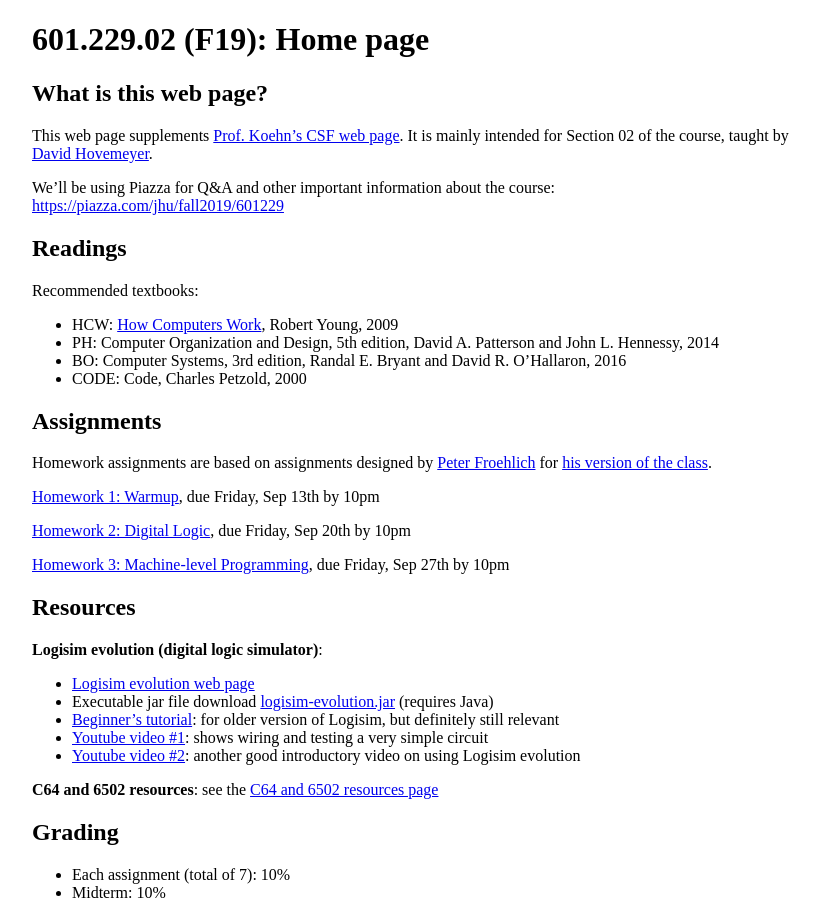
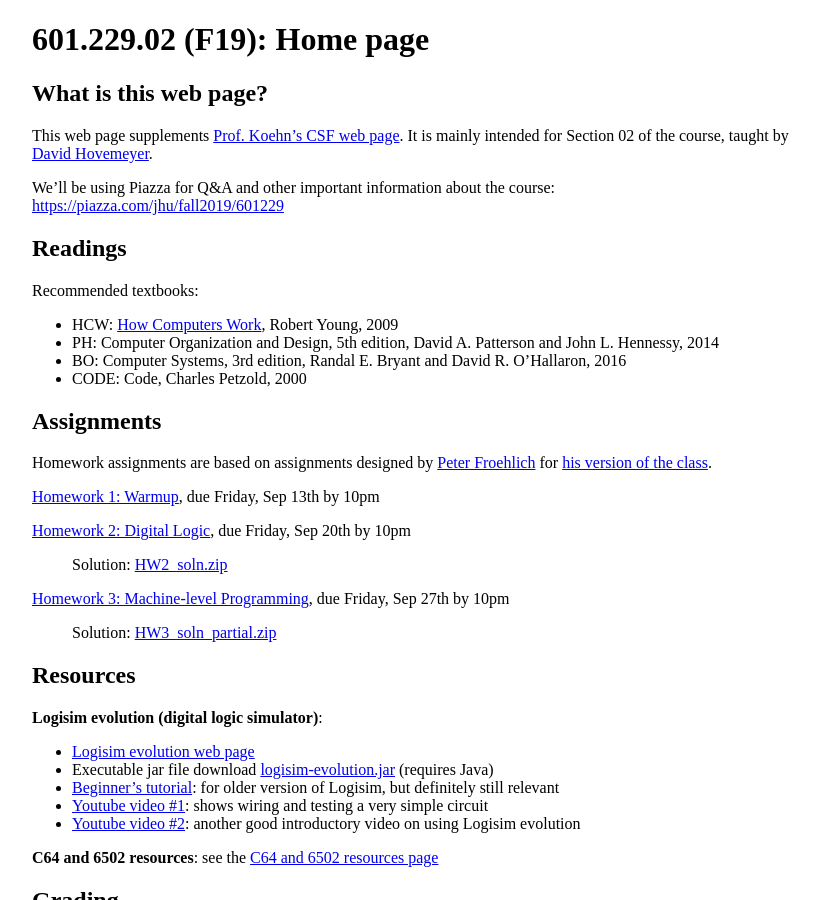
Before and after one commit to jhucsf/fall2019, a Jekyll site: the page built from index.md, in a window 1280 px wide and 900 px high. Shown: the whole window, without its empty margins (224-1043 px from the left). Built offline with Jekyll 4.4.1, drawn with Linux system fonts in a browser that asks for light colours.

Commit message:
solutions to HW2 and HW3

```diff
--- a/index.md
+++ b/index.md
@@ -26,7 +26,11 @@ Homework assignments are based on assignments designed by [Peter Froehlich](http
 
 [Homework 2: Digital Logic](hw/hw2.html), due Friday, Sep 20th by 10pm
 
+> Solution: [HW2\_soln.zip](hw/HW2_soln.zip)
+
 [Homework 3: Machine-level Programming](hw/hw3.html), due Friday, Sep 27th by 10pm
+
+> Solution: [HW3\_soln\_partial.zip](hw/HW3_soln_partial.zip)
 
 ## Resources
 
```
Also changed, not shown: 5 other files.
